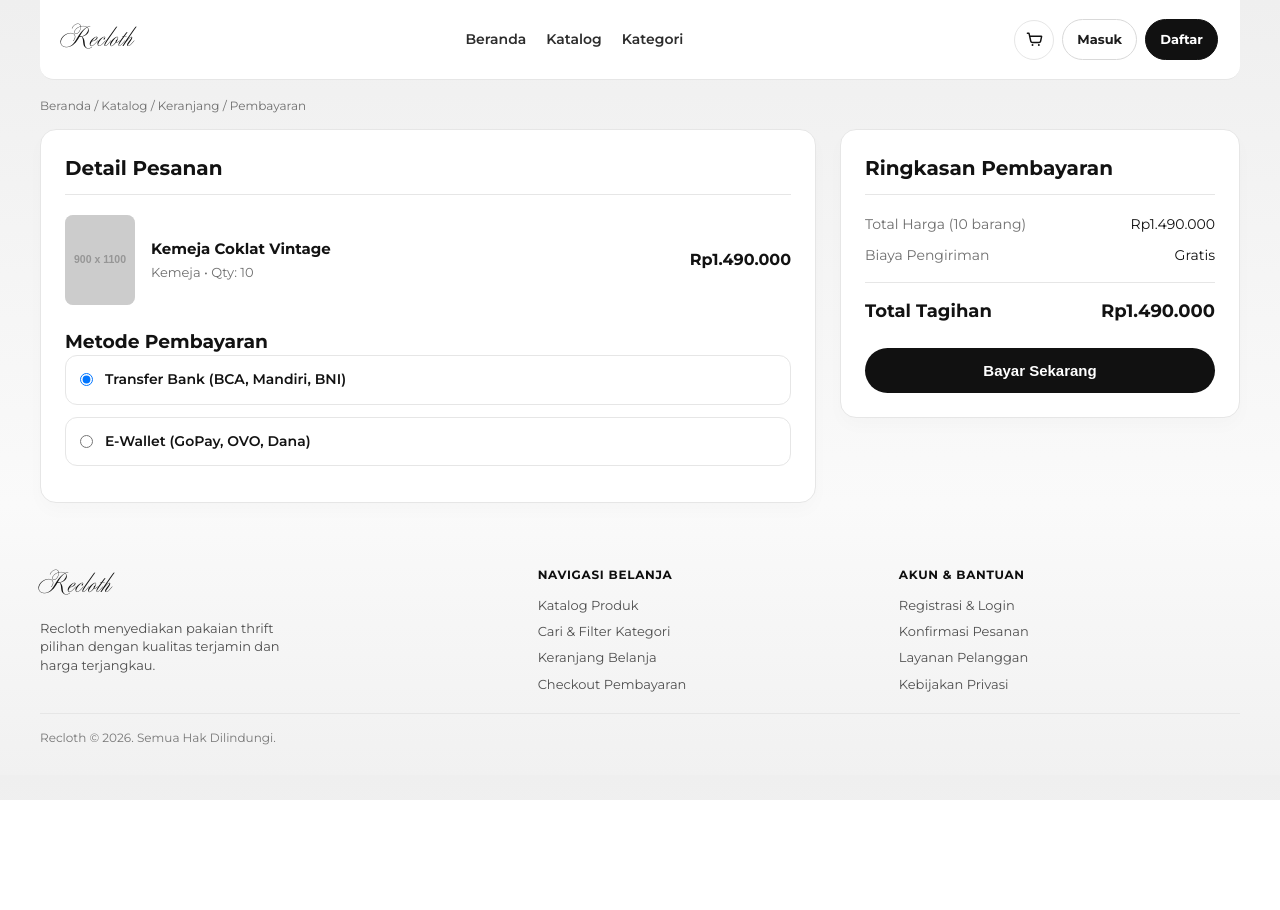
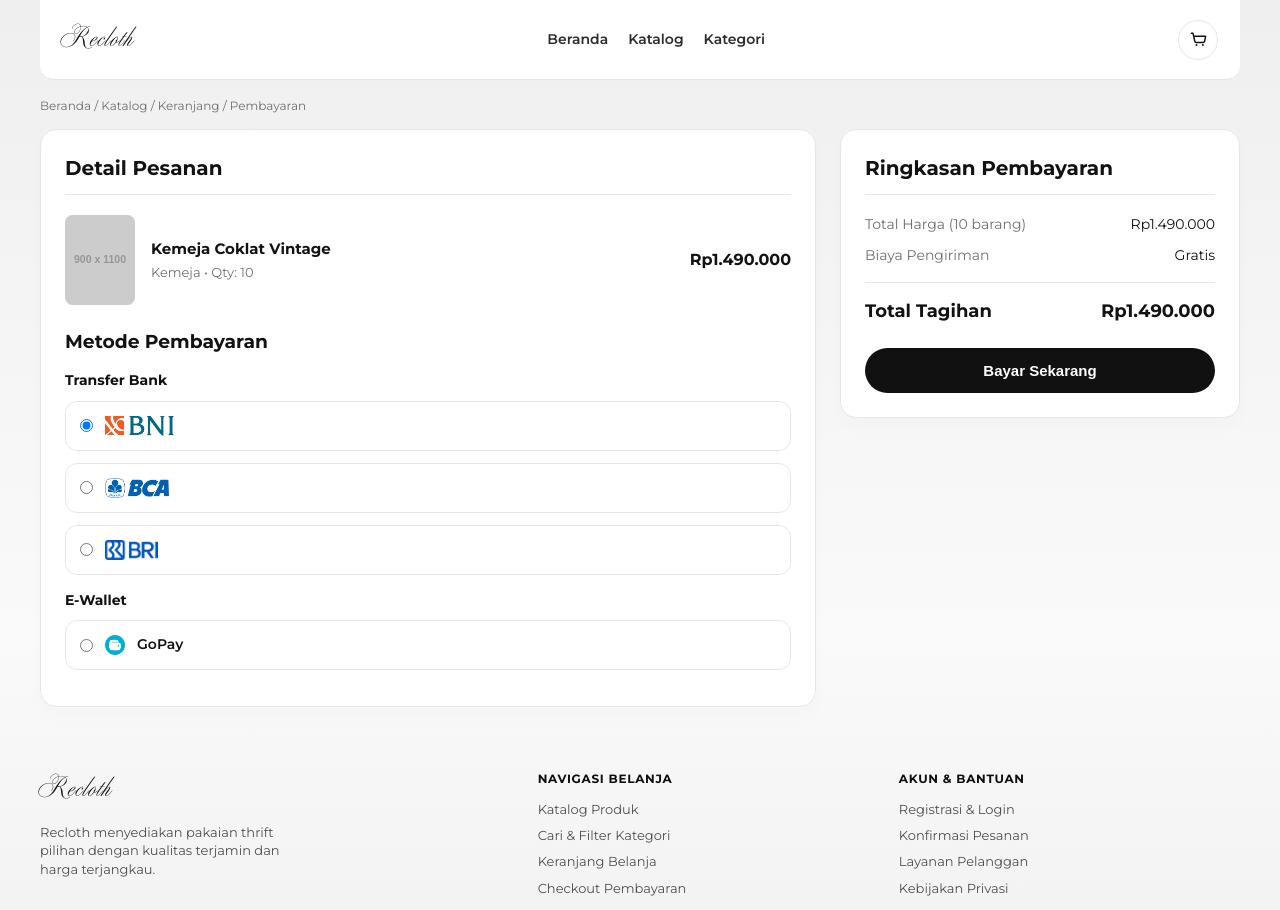
Before and after one commit to kite1412/Recloth, a PHP site: page /src/user/payment.php in a window 1280 px wide. Shown: the top 910 px of the page. Before the commit the page ends 800 px from the top, so only its background shows below. Run offline with PHP 8.4, Linux system fonts and the light colour scheme; a user stored in the database is signed in; data comes from the database, SQL or seed files in the repository; tables that the repository leaves empty hold one stand-in row (values such as "Sample post"); grey boxes labelled with a size stand in for pictures from a placeholder-image service; some libraries are stand-ins or nearby versions.

Commit message:
update payment methods

```diff
--- a/src/user/payment.php
+++ b/src/user/payment.php
@@ -353,6 +353,13 @@ function e($text): string {
             margin-top: 24px;
         }
 
+        .payment-group-title {
+            font-size: 14px;
+            font-weight: 700;
+            margin: 16px 0 10px;
+            color: var(--black);
+        }
+
         .payment-method {
             display: flex;
             align-items: center;
@@ -363,6 +370,8 @@ function e($text): string {
             margin-bottom: 12px;
             cursor: pointer;
             transition: border-color 0.2s;
+            font-weight: 600;
+            font-size: 14px;
         }
 
         .payment-method:hover {
@@ -374,11 +383,10 @@ function e($text): string {
             cursor: pointer;
         }
 
-        .payment-method label {
-            cursor: pointer;
-            font-weight: 600;
-            font-size: 14px;
-            flex: 1;
+        .payment-icon {
+            height: 20px;
+            width: auto;
+            object-fit: contain;
         }
 
         /* Footer Styles */
@@ -468,10 +476,6 @@ function e($text): string {
                         <circle cx="17.5" cy="19" r="1.2" fill="currentColor" />
                     </svg>
                 </a>
-                <div class="auth-links">
-                    <a class="masuk" href="login.php">Masuk</a>
-                    <a class="daftar" href="register.php">Daftar</a>
-                </div>
             </div>
         </nav>
 
@@ -509,14 +513,27 @@ function e($text): string {
 
                 <div class="payment-methods">
                     <h3>Metode Pembayaran</h3>
-                    <div class="payment-method">
-                        <input type="radio" id="method-transfer" name="payment_method" value="transfer" checked>
-                        <label for="method-transfer">Transfer Bank (BCA, Mandiri, BNI)</label>
-                    </div>
-                    <div class="payment-method">
-                        <input type="radio" id="method-ewallet" name="payment_method" value="ewallet">
-                        <label for="method-ewallet">E-Wallet (GoPay, OVO, Dana)</label>
-                    </div>
+
+                    <h4 class="payment-group-title">Transfer Bank</h4>
+                    <label class="payment-method">
+                        <input type="radio" name="payment_method" value="bni" checked>
+                        <img src="../../public/icons/bni.png" alt="BNI" class="payment-icon">
+                    </label>
+                    <label class="payment-method">
+                        <input type="radio" name="payment_method" value="bca">
+                        <img src="../../public/icons/bca.png" alt="BCA" class="payment-icon">
+                    </label>
+                    <label class="payment-method">
+                        <input type="radio" name="payment_method" value="bri">
+                        <img src="../../public/icons/bri.png" alt="BRI" class="payment-icon">
+                    </label>
+
+                    <h4 class="payment-group-title">E-Wallet</h4>
+                    <label class="payment-method">
+                        <input type="radio" name="payment_method" value="gopay">
+                        <img src="../../public/icons/gopay.png" alt="GoPay" class="payment-icon">
+                        GoPay
+                    </label>
                 </div>
             </section>
 
```
Also changed, not shown: public/icons/bca.png (added), public/icons/bni.png (added), public/icons/bri.png (added), public/icons/gopay.png (added).
